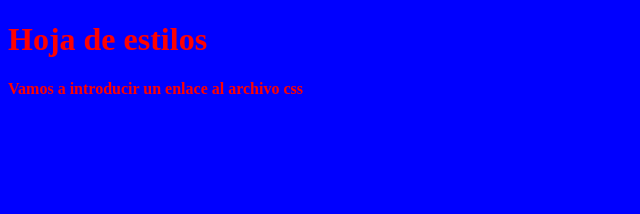
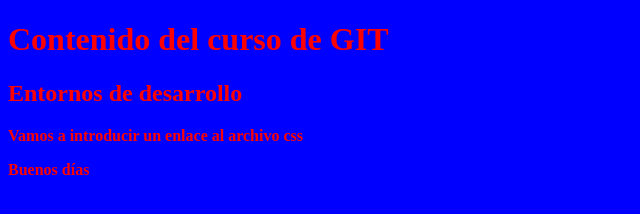
Before and after one commit to FelipeC23-06/edifp, a plain HTML site: page index.html in a window 1280 px wide. Shown: the whole page, without its empty margins (0-640 px from the left). Drawn offline with Linux system fonts and the light colour scheme.

Commit message:
Update index.html

```diff
--- a/index.html
+++ b/index.html
@@ -6,7 +6,10 @@
     <link href="css/estilos.css" rel="stylesheet" type="text/css">
 </head>
 <body>
-    <h1>Hoja de estilos</h1>
+    <h1>Contenido del curso de GIT</h1>
+    <h2>Entornos de desarrollo</h2>
     <p>Vamos a introducir un enlace al archivo css</p>
+    <p>Buenos días</p>
+
 </body>
 </html>
```
